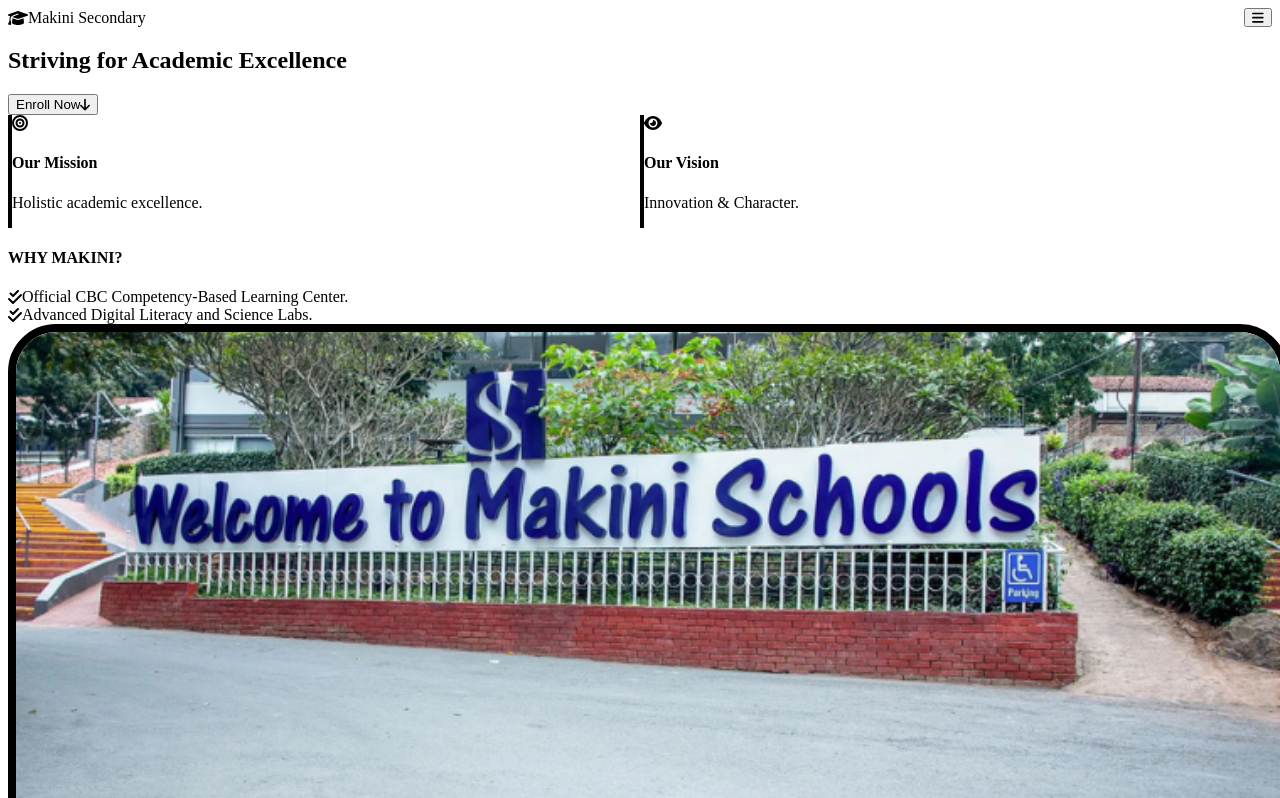
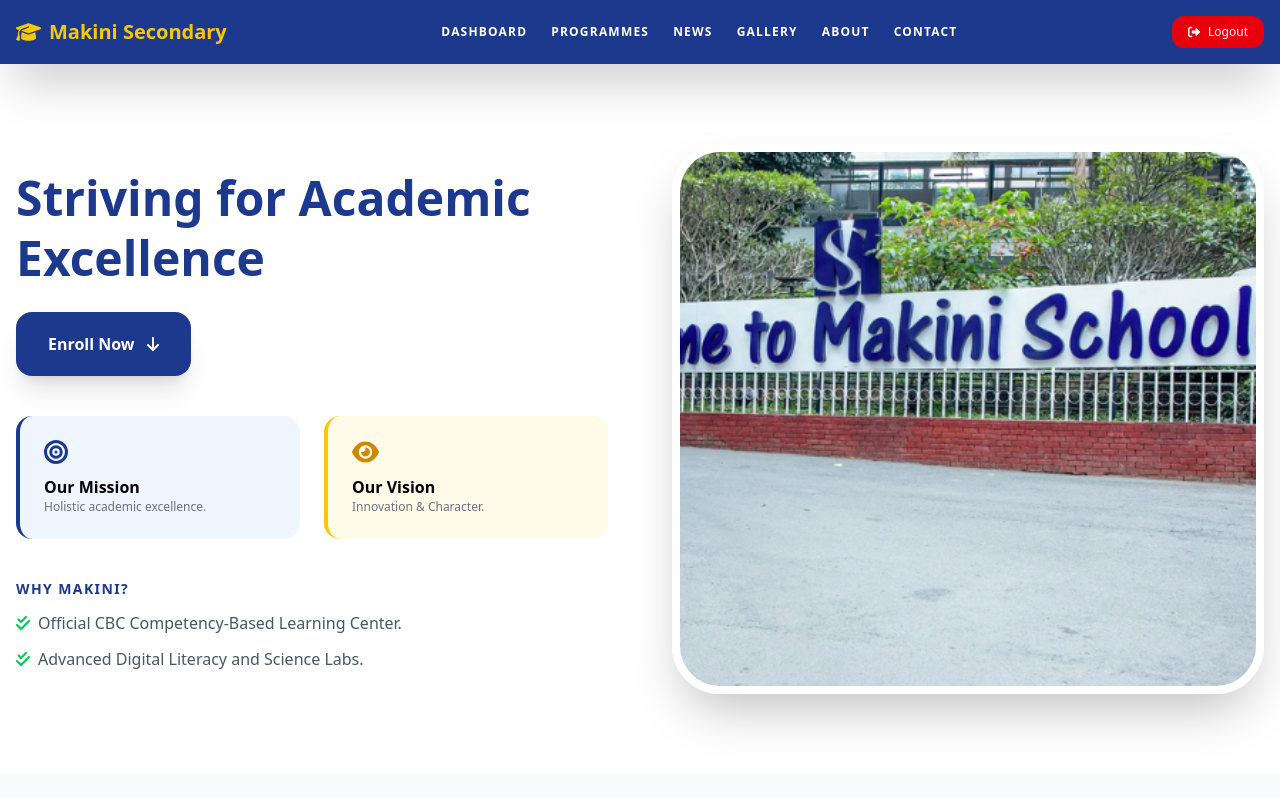
Before and after one commit to Vinny256/makini-school-web, a React app: page / in a window 1280 px wide. Shown: the top 798 px of the page. Built offline with nearby package versions, Linux system fonts and the light colour scheme; the HTML template or start-up script is replaced by a standard one.

Commit message:
Update index.css

```diff
--- a/src/index.css
+++ b/src/index.css
@@ -1,7 +1,4 @@
-/* Import Tailwind correctly for Vite/PostCSS */
-@tailwind base;
-@tailwind components;
-@tailwind utilities;
+@import "tailwindcss";
 
 /* Keep your marquee code below */
 @keyframes marquee {
```
